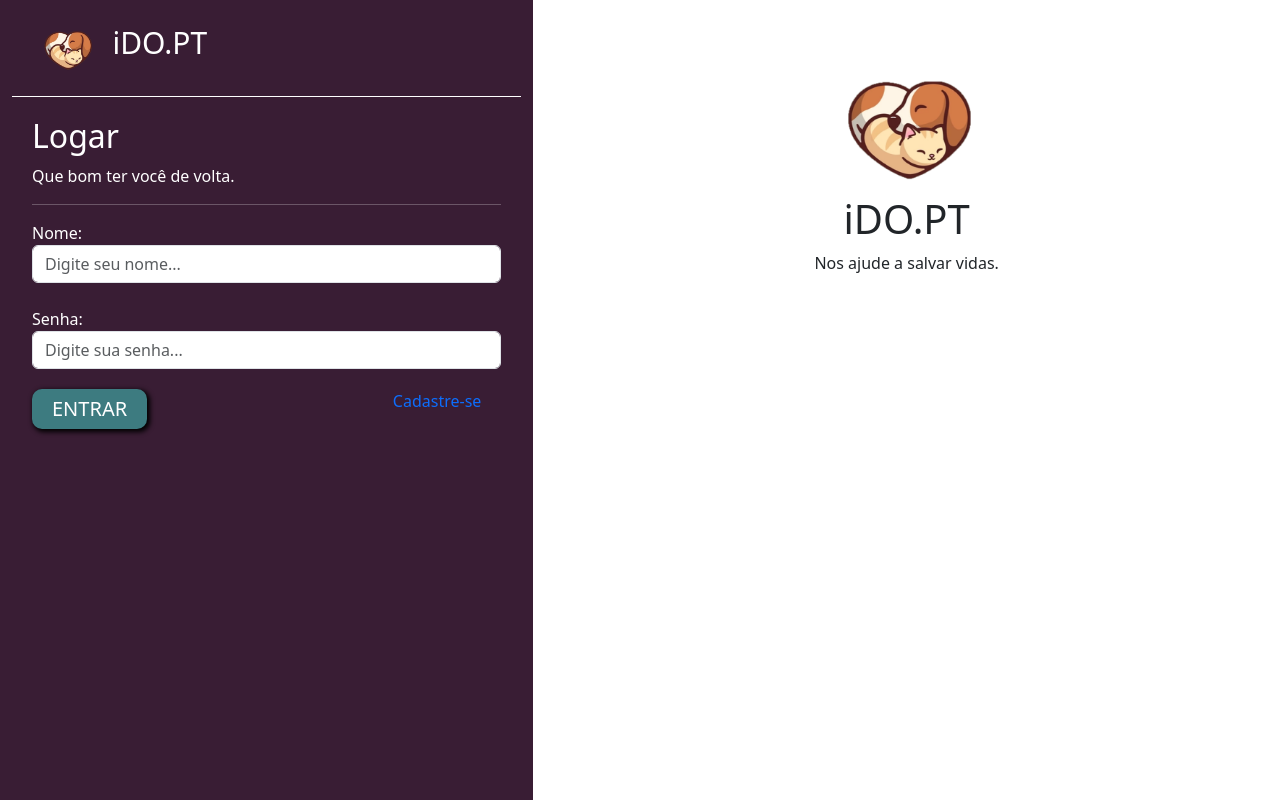
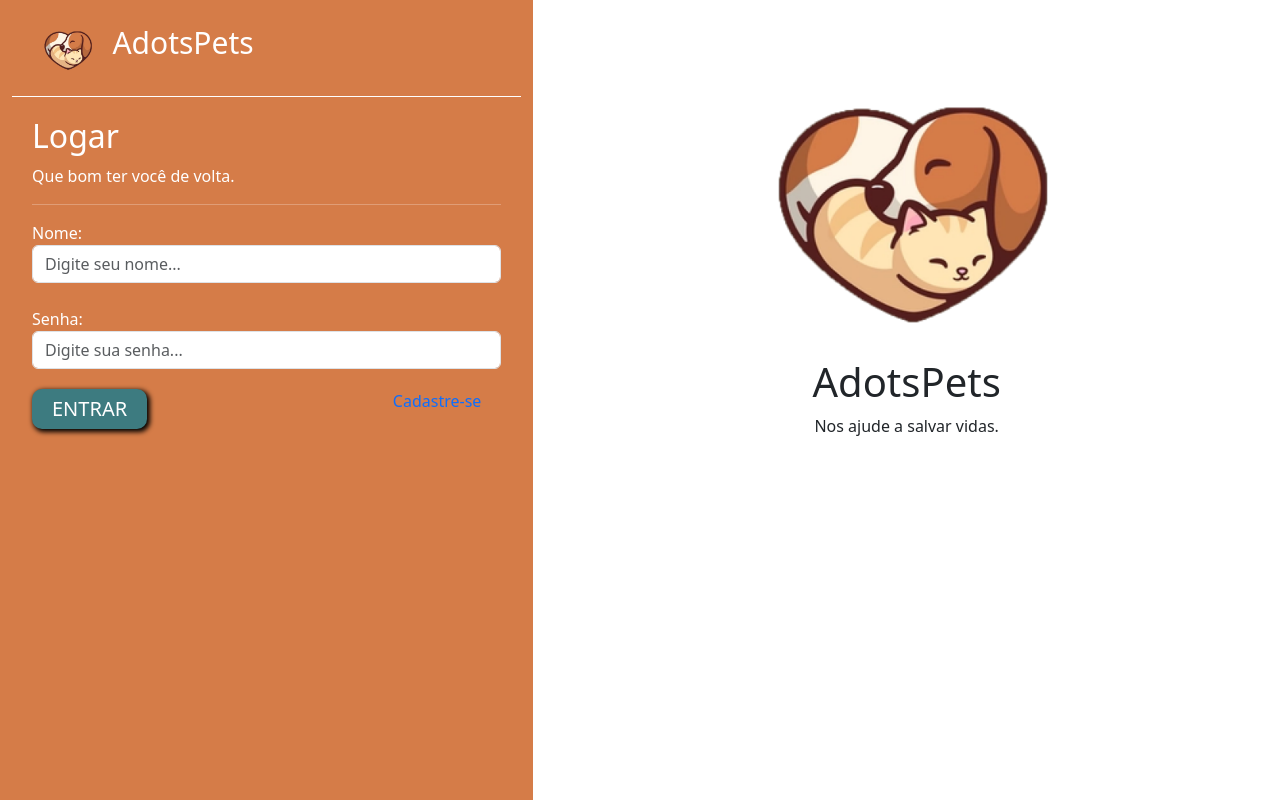
Before and after one commit to Icar0S/plataforma-AdotsPets, a Django app: page /auth/login/ in a window 1280 px wide. Run offline with Django 4.2, Linux system fonts and the light colour scheme.

Commit message:
fixes in css and logo in lofin

```diff
--- a/divulgar/templates/dashboard.html
+++ b/divulgar/templates/dashboard.html
@@ -21,7 +21,7 @@
   <div class="container-fluid">
     <div class="row">
       <div class="col-md-2 bg-side sidebar" style="height: 140vh; width:250px">
-        <h2>iDO.PT</h2>
+        <h2>AdotsPets</h2>
         <hr>
         <ul class="list-group list-group-flush" >
           <li class="list-group-item"
--- a/divulgar/templates/novo_pet.html
+++ b/divulgar/templates/novo_pet.html
@@ -20,7 +20,7 @@
   <div class="container-fluid">
     <div class="row">
       <div class="col-md-2 bg-side sidebar" style="height: 140vh; width:250px">
-        <h2>iDO.PT</h2>
+        <h2>AdotsPets</h2>
         <hr>
         <ul class="list-group list-group-flush" >
           <li class="list-group-item"
--- a/divulgar/templates/seus_pets.html
+++ b/divulgar/templates/seus_pets.html
@@ -20,7 +20,7 @@
   <div class="container-fluid">
     <div class="row">
       <div class="col-md-2 bg-side sidebar" style="height: 140vh; width:250px">
-        <h2>iDO.PT</h2>
+        <h2>AdotsPets</h2>
         <hr>
         <ul class="list-group list-group-flush" >
           <li class="list-group-item"
--- a/divulgar/templates/ver_pedido_adocao.html
+++ b/divulgar/templates/ver_pedido_adocao.html
@@ -18,7 +18,7 @@
   <div class="container-fluid">
     <div class="row">
       <div class="col-md-2 bg-side-plataforma sidebar">
-        <h2>iDO.PT</h2>
+        <h2>AdotsPets</h2>
         <hr>
 
       </div>
--- a/divulgar/templates/ver_pet.html
+++ b/divulgar/templates/ver_pet.html
@@ -21,7 +21,7 @@
   <div class="container-fluid">
     <div class="row">
       <div class="col-md-2 bg-side sidebar" style="height: 140vh; width:250px">
-        <h2>iDO.PT</h2>
+        <h2>AdotsPets</h2>
         <hr>
         <ul class="list-group list-group-flush" >
           <li class="list-group-item"
--- a/templates/static/usuarios/css/cadastro.css
+++ b/templates/static/usuarios/css/cadastro.css
@@ -1,26 +1,25 @@
-.bg-side{
-  background-color: #391D34;
+.bg-side {
+  background-color: #D57C48;
   color: white;
   height: 100vh;
+}
 
-
-}
-.header{
+.header {
   border-bottom: 1px solid white;
   padding: 20px;
 }
 
-.body-form{
+.body-form {
   padding: 20px;
 }
 
-.font-logo{
+.font-logo {
   margin-left: 10px;
   font-size: 30px;
 
 }
 
-.btn-custom-primary{
+.btn-custom-primary {
   background-color: #3D7B80;
   border: none;
   box-shadow: 2px 2px 5px 1px black;
@@ -32,14 +31,14 @@
 
 }
 
-.link-float{
+.link-float {
 
   text-decoration: none;
   float: right;
   margin: 20px;
 }
 
-.side-logo{
+.side-logo {
   text-align: center;
   margin-top: 60px;
 }
--- a/usuarios/templates/cadastro.html
+++ b/usuarios/templates/cadastro.html
@@ -17,7 +17,7 @@
     <div class="row">
       <div class="col-md-5 bg-side">
         <div class='header'>
-          <img src="{% static 'usuarios/img/logo-iDOPT.png' %}" width="15%"><span class="font-logo">iDO.PT</span>
+          <img src="{% static 'usuarios/img/logo-iDOPT.png' %}" width="15%"><span class="font-logo">AdotsPets</span>
         </div>
 
         <div class="body-form">
@@ -62,7 +62,7 @@
       <div class="col-md-7">
         <div class="side-logo">
           <img class="logo-margin-top" src="{% static 'usuarios/img/logo-iDOPT.png' %}" width="25%">
-          <h1>iDO.PT</h1>
+          <h1>AdotsPets</h1>
           <p>Nos ajude a salvar vidas.</p>
         </div>
       </div>
--- a/usuarios/templates/login.html
+++ b/usuarios/templates/login.html
@@ -17,7 +17,7 @@
     <div class="row">
       <div class="col-md-5 bg-side">
         <div class='header'>
-          <img src="{% static 'usuarios/img/logo-iDOPT.png' %}" width="15%"><span class="font-logo">iDO.PT</span>
+          <img src="{% static 'usuarios/img/logo-iDOPT.png' %}" width="15%"><span class="font-logo">AdotsPets</span>
         </div>
 
         <div class="body-form">
@@ -50,8 +50,8 @@
 
       <div class="col-md-7">
         <div class="side-logo">
-          <img class="logo-margin-top" src="{% static 'usuarios/img/logo-iDOPT.png' %}" width="25%">
-          <h1>iDO.PT</h1>
+          <img class="logo-margin-top" src="{% static 'usuarios/img/logo-iDOPT.png' %}" width="55%">
+          <h1>AdotsPets</h1>
           <p>Nos ajude a salvar vidas.</p>
         </div>
       </div>
```
Also changed, not shown: templates/static/adotar/css/listar_pets.css (+6 -6 lines), db.sqlite3.
